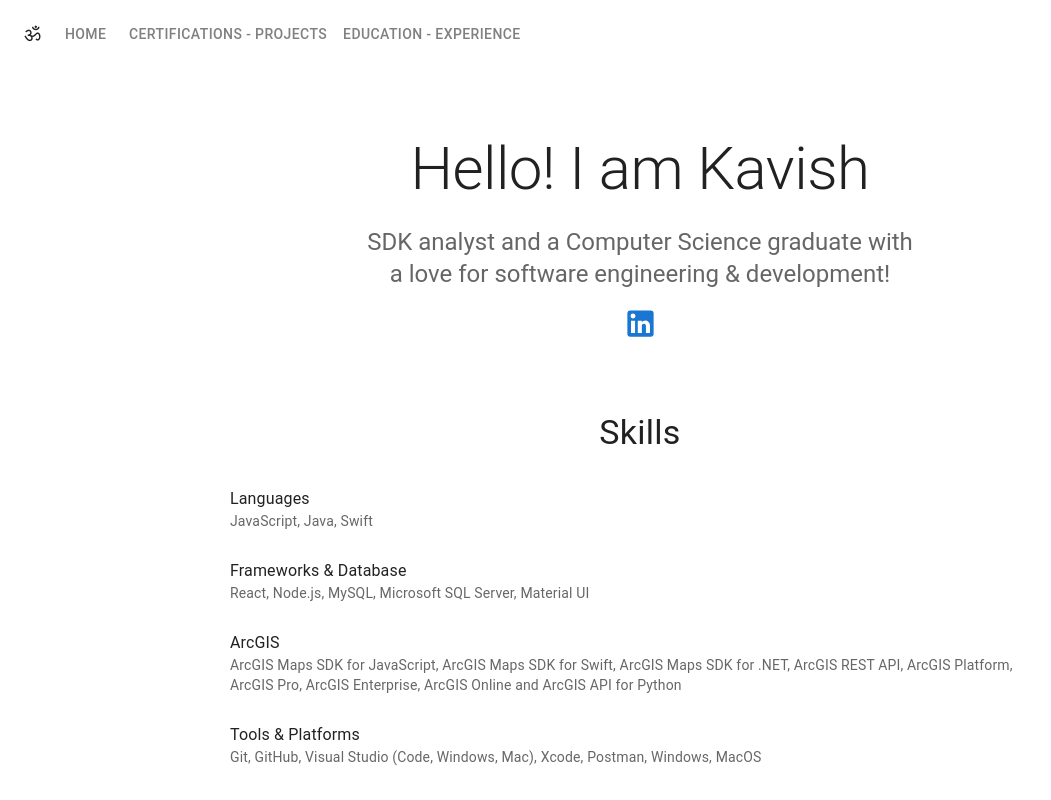
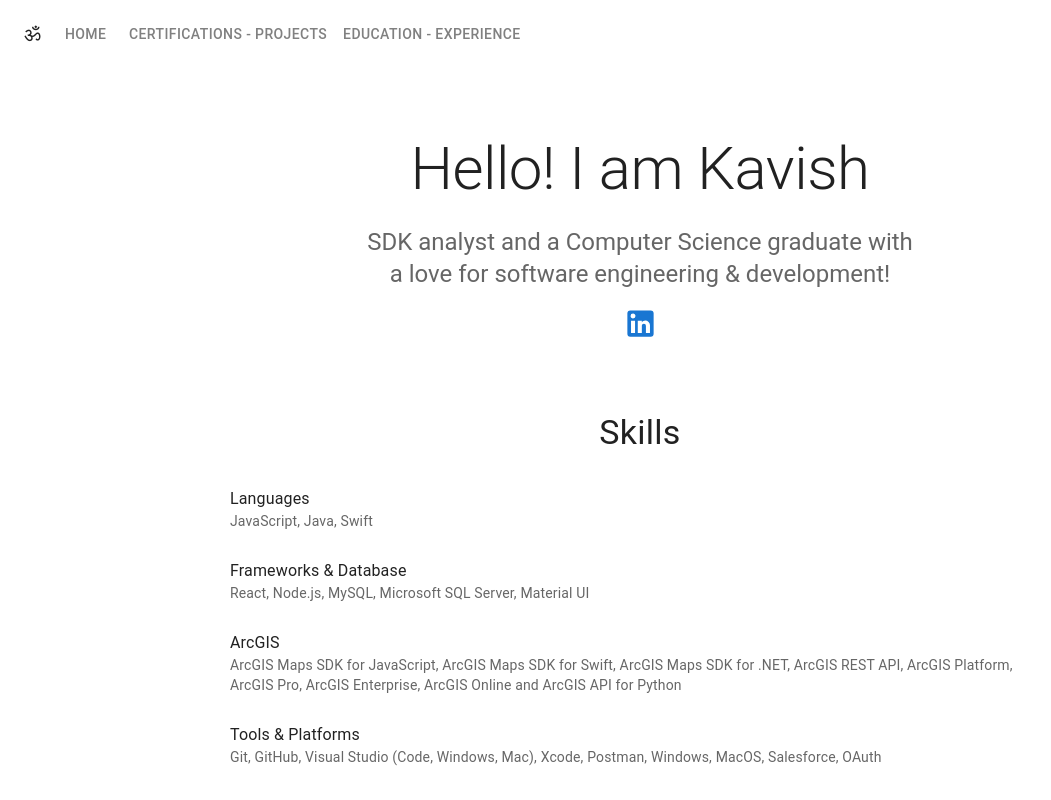
Before and after one commit to kavishghime/portfolio, a React (Create React App) app: page /#/ in a window 1280 px wide. Shown: the top 800 px of the page, without its empty margins (0-1051 px from the left). Built offline with nearby package versions, Linux system fonts and the light colour scheme.

Commit message:
updated homepage to add skills

```diff
--- a/src/pages/Home.js
+++ b/src/pages/Home.js
@@ -80,7 +80,7 @@ function Home() {
                             <ListItem>
                                 <ListItemText
                                     primary="Tools & Platforms"
-                                    secondary="Git, GitHub, Visual Studio (Code, Windows, Mac), Xcode, Postman, Windows, MacOS"
+                                    secondary="Git, GitHub, Visual Studio (Code, Windows, Mac), Xcode, Postman, Windows, MacOS, Salesforce, OAuth"
                                 />
                             </ListItem>
                         </List>
```
